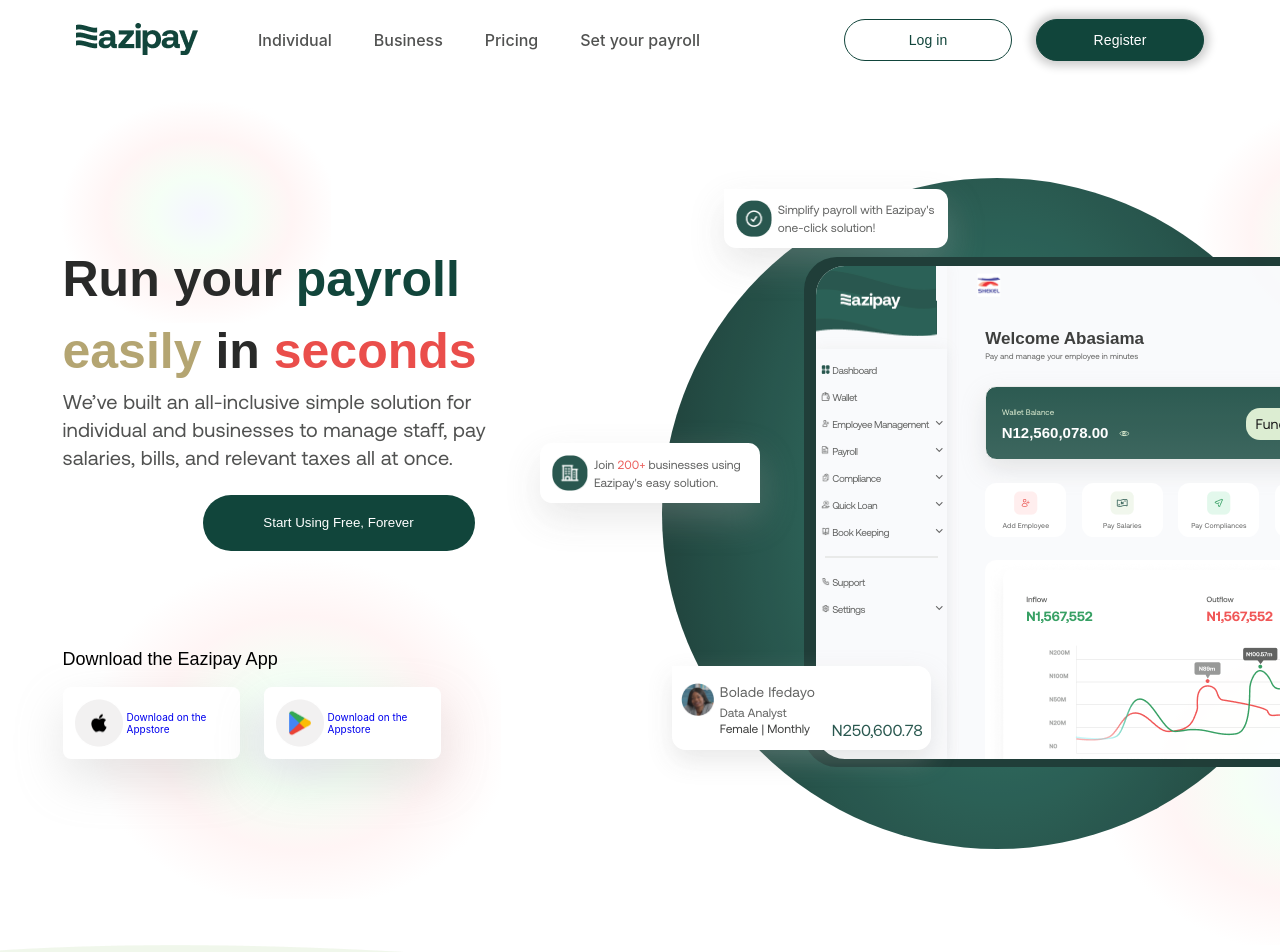
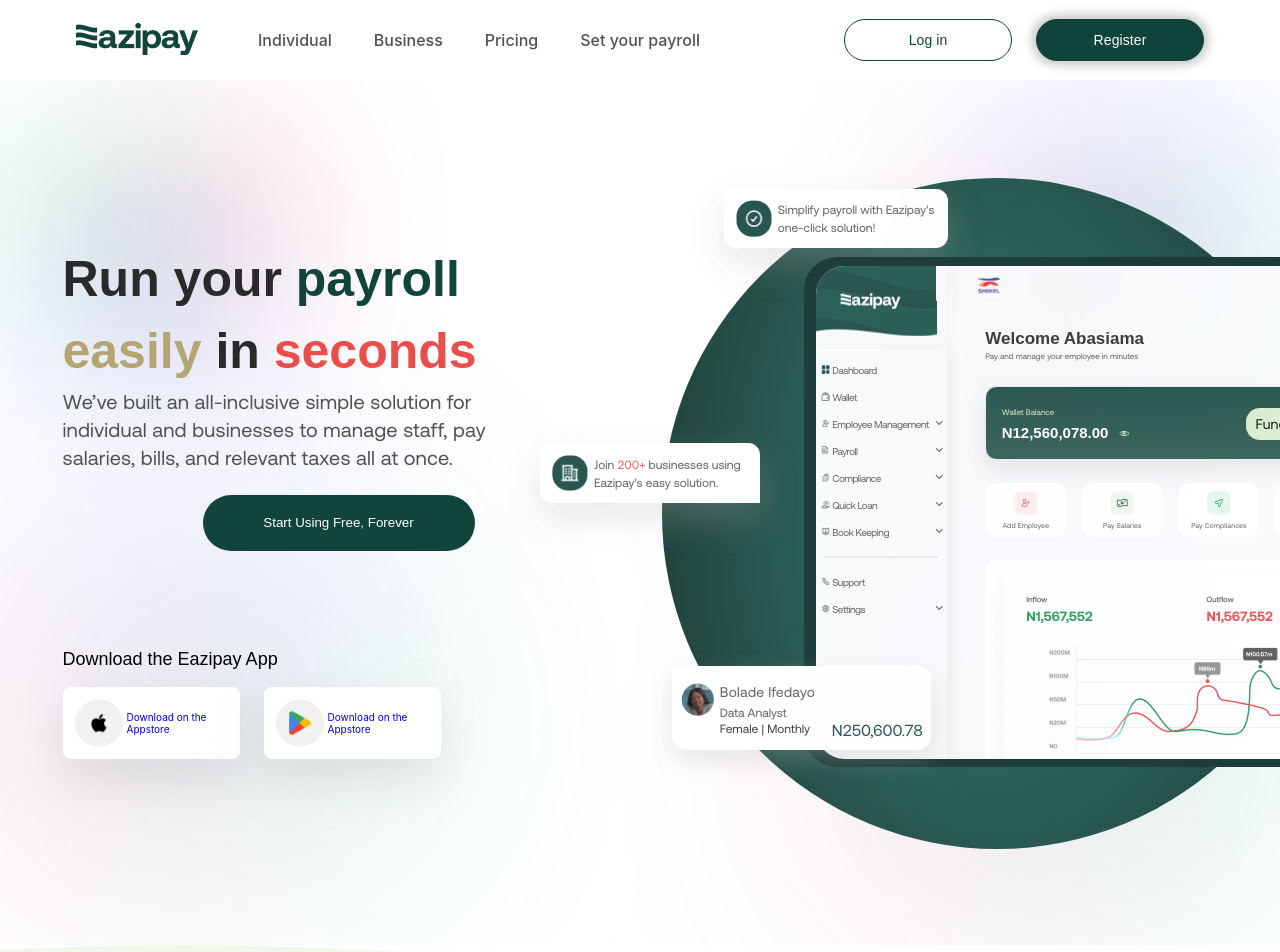
Before and after one commit to Dayvyno2021/ripple-impact, a React (Create React App) app: page / in a window 1280 px wide. Shown: the top 952 px of the page. Built offline with nearby package versions, Linux system fonts and the light colour scheme.

Commit message:
added background gradient to section 1

```diff
--- a/src/sass/_homepage.scss
+++ b/src/sass/_homepage.scss
@@ -12,49 +12,17 @@
     max-width: 151.2rem;
     height: 86.541rem;
     position: relative;
-    //overflow: hidden; //hereeeeeeeeeeeeeeeeeeeeeeeeeeeeeeeeeeeeeeeeeeeeeeeeeeeeee
-    // background-color: red;
     display: block;
+
+    background-image: url('../../public/images/section1-bg.png');
+    background-size: cover;
+    background-repeat: no-repeat;
 
     @include atLarge{
       height: auto;//////////////////////
       display: flex;
       flex-direction: column;
       align-items: center;
-    }
-
-    &__gradient-1{
-      position: absolute;
-      width: 328.51873779296875px ;
-      height: 241.4213104248047px ;
-      top: 2px ;
-      left: 2px ;
-      @include rainbowGradient;
-    }
-
-    &__gradient-2{
-      position: absolute;
-      width: 500.9992370605469px ;
-      height: 368.1740417480469px ;
-      top: 497.23486328125px ;
-      left: 1011px ;
-      @include rainbowGradient;
-    }
-
-    &__gradient-3{
-      position: absolute;
-      width: 500.9992370605469px ;
-      height: 368.1740417480469px ;
-      top: 450.991943359375px ;
-      @include rainbowGradient;
-    }
-
-    &__gradient-4{
-      position: absolute;
-      width: 379.7622375488281px ;
-      height: 279.07904052734375px ;
-      left: 1130.1171875px ;
-      @include rainbowGradient;
     }
 
     &__run{
--- a/src/sass/_mixins.scss
+++ b/src/sass/_mixins.scss
@@ -23,8 +23,3 @@
     box-shadow: 0 0 5px 2px rgba($color: $color-primary, $alpha: 0.2);
   }
 }
-
-@mixin rainbowGradient{
-  background-image: radial-gradient(closest-corner at 60% 55%, rgba($color: #001AFF, $alpha: 0.2), rgba($color: #00FF19, $alpha: 0.2), rgba($color: #FF0500, $alpha: 0.2), rgba($color: #FFF, $alpha: .2), rgba($color: #FFF, $alpha: .2) );
-  opacity: 0.2;
-}
```
Also changed, not shown: public/images/section1-bg.png (added).
